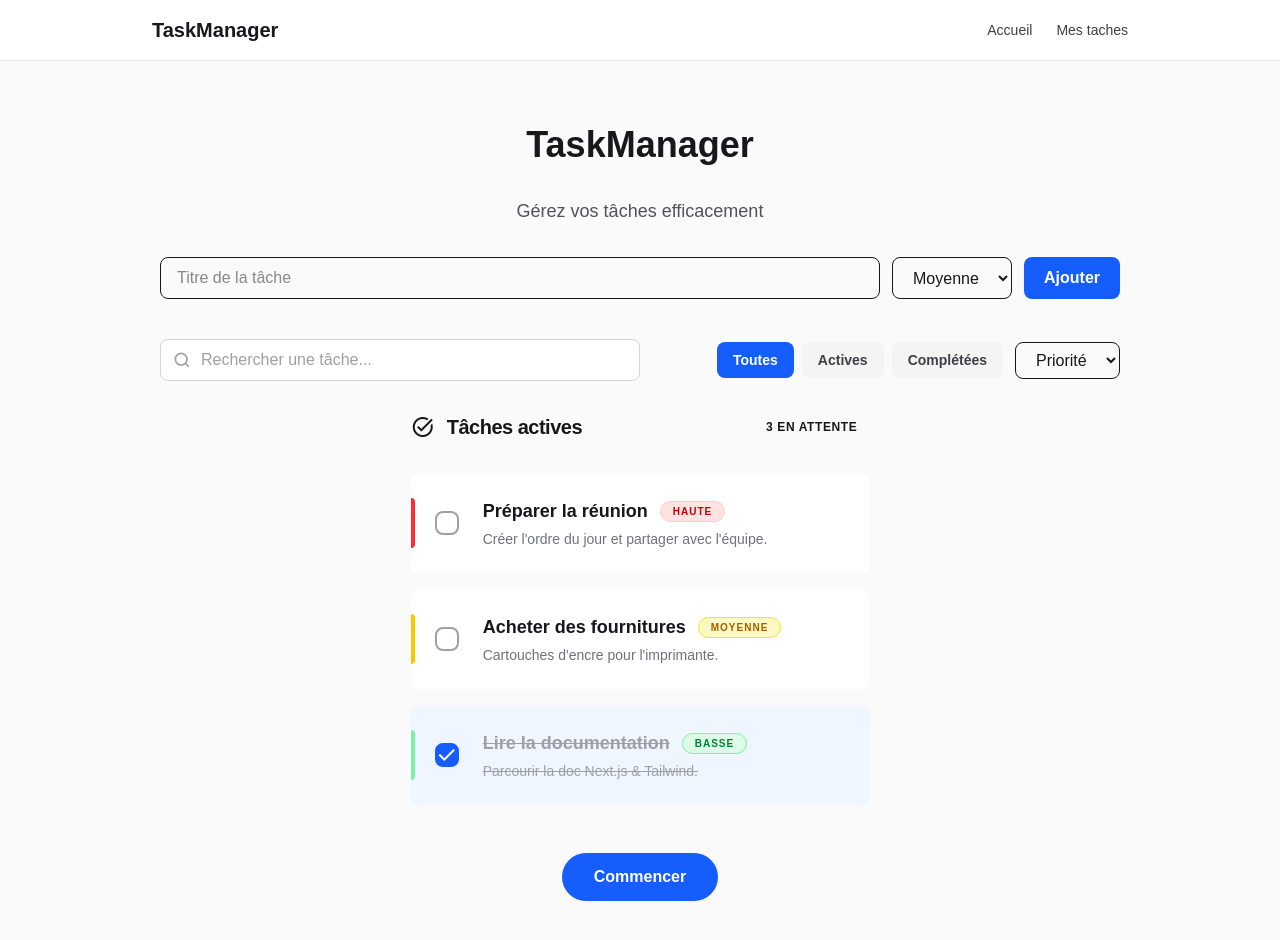
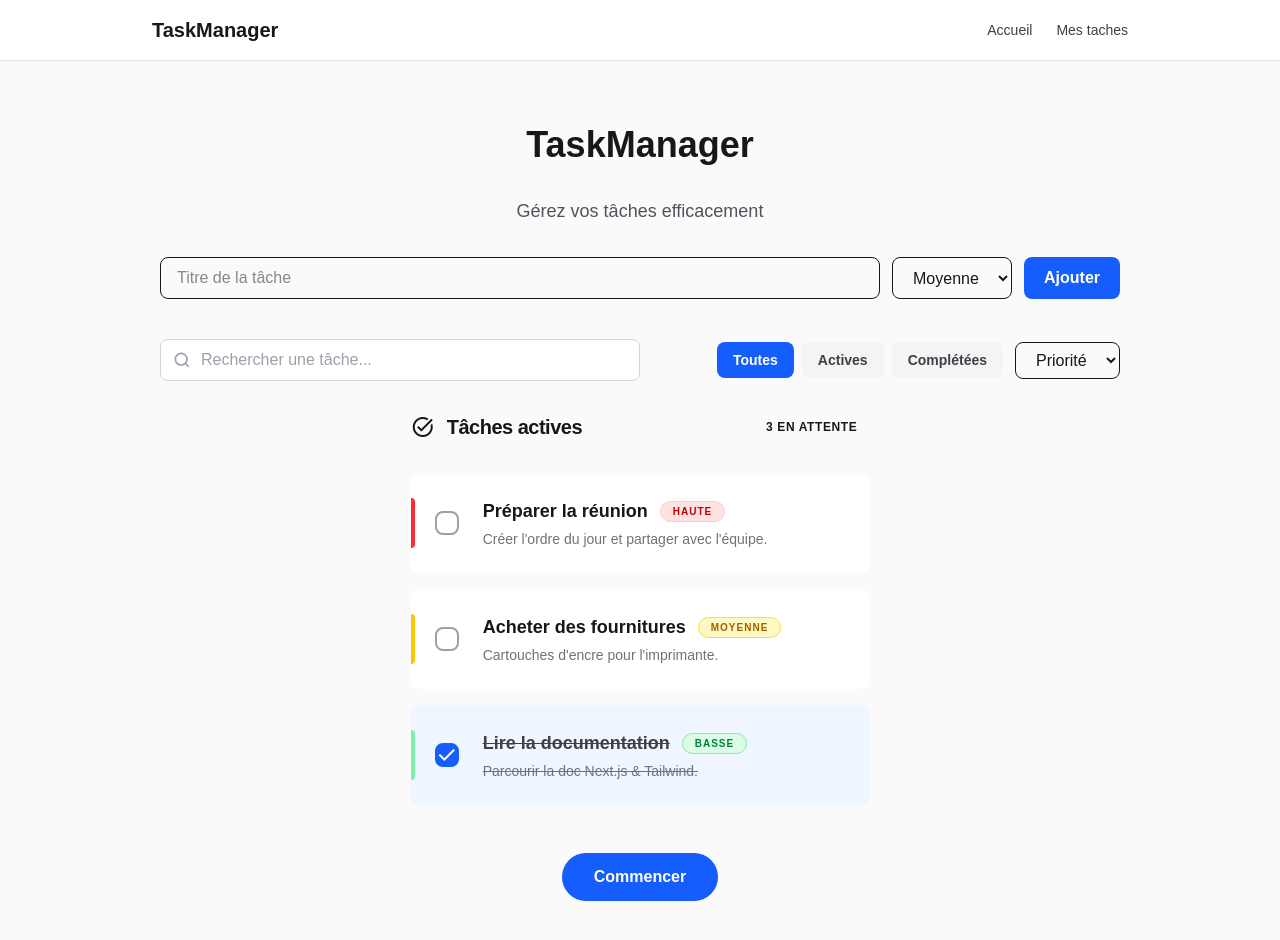
Before and after one commit to lisinsau/taskmanager, a Next.js app: page / in a window 1280 px wide. Shown: the top 940 px of the page. Built offline with nearby package versions, Linux system fonts and the light colour scheme.

Commit message:
fix: corrections d'accessibilité (contraste, visibilité au clavier)

```diff
--- a/src/components/TaskItem.js
+++ b/src/components/TaskItem.js
@@ -66,7 +66,7 @@ function TaskItem({
           <label
             className={`font-bold text-lg cursor-pointer ${
               completed
-                ? "text-zinc-400 line-through"
+                ? "text-zinc-700 line-through"
                 : "text-zinc-900 dark:text-zinc-100"
             }`}
             htmlFor={`task-${id}`}
@@ -84,10 +84,10 @@ function TaskItem({
         </div>
         {description ? (
           <p
-            className={`text-sm ${
+            className={`text-sm text-zinc-500 ${
               completed
-                ? "text-zinc-400 line-through"
-                : "text-zinc-500 dark:text-zinc-300"
+                ? "line-through"
+                : "dark:text-zinc-300"
             }`}
           >
             {description}
@@ -98,7 +98,7 @@ function TaskItem({
       <div className="flex items-center gap-2">
         <button
           type="button"
-          className="cursor-pointer max-h-fit aspect-square delete-btn opacity-0 group-hover:opacity-100 transition-opacity p-2 text-zinc-400 hover:text-red-600 hover:bg-red-100 dark:hover:bg-red-900/20 rounded-full"
+          className="cursor-pointer max-h-fit aspect-square delete-btn opacity-0 group-hover:opacity-100 focus:opacity-100 transition-opacity p-2 text-zinc-400 hover:text-red-600 hover:bg-red-100 dark:hover:bg-red-900/20 rounded-full"
           aria-label="Supprimer la tâche"
           onClick={() => onDelete && onDelete(id)}
         >
```
